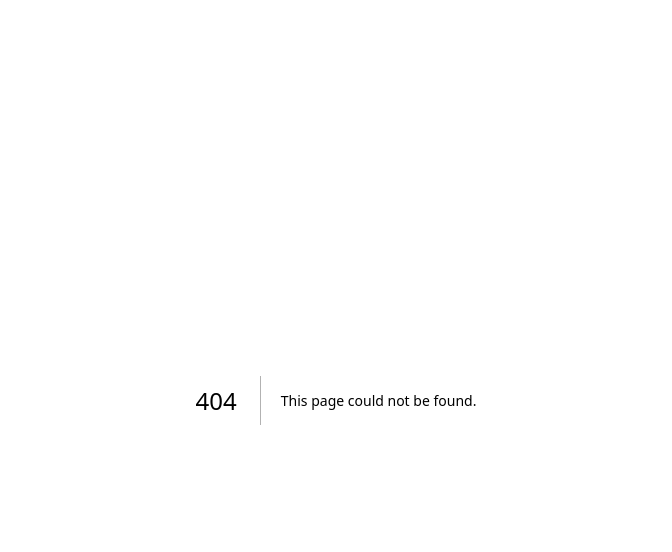
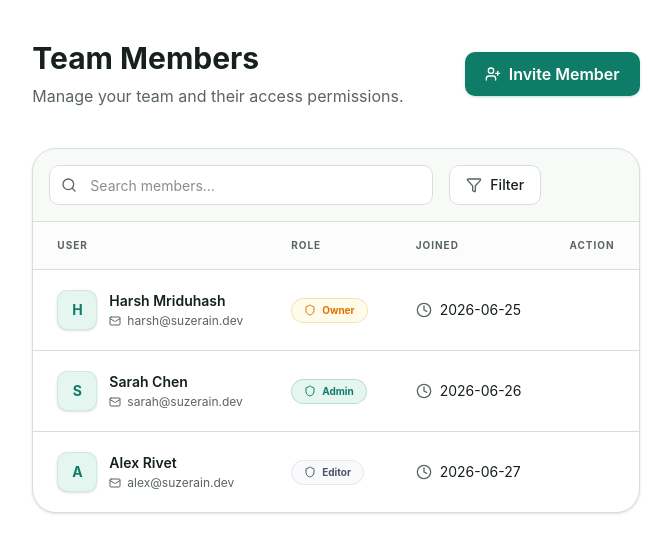
Before and after one commit to harshmriduhash/FlowCanvas, a Next.js app in the folder apps/web/: page /settings/members in a window 1280 px wide. Before the commit this address had no page. Shown: the top 552 px of the page, without its empty margins (304-976 px from the left). Built offline with nearby package versions, Linux system fonts and the light colour scheme.

Commit message:
Creating the Member Management and Invitations page (/settings/members)

```diff
--- /dev/null
+++ b/apps/web/src/app/settings/members/page.tsx
@@ -0,0 +1,155 @@
+"use client";
+
+import { useState } from "react";
+import {
+    UserPlus,
+    MoreHorizontal,
+    Shield,
+    Mail,
+    Clock,
+    Search,
+    Filter
+} from "lucide-react";
+import { cn } from "@/lib/utils";
+
+const MEMBERS = [
+    { id: "1", name: "Harsh Mriduhash", email: "harsh@suzerain.dev", role: "Owner", joined: "2026-06-25", avatar: "H" },
+    { id: "2", name: "Sarah Chen", email: "sarah@suzerain.dev", role: "Admin", joined: "2026-06-26", avatar: "S" },
+    { id: "3", name: "Alex Rivet", email: "alex@suzerain.dev", role: "Editor", joined: "2026-06-27", avatar: "A" }
+];
+
+export default function MembersPage() {
+    const [inviting, setInviting] = useState(false);
+
+    return (
+        <div className="max-w-6xl mx-auto py-10 px-6">
+            <header className="flex items-center justify-between mb-10">
+                <div>
+                    <h1 className="text-3xl font-bold text-ink mb-2">Team Members</h1>
+                    <p className="text-gray-mute">Manage your team and their access permissions.</p>
+                </div>
+                <button
+                    onClick={() => setInviting(true)}
+                    className="h-11 px-5 bg-emerald-600 text-white rounded-xl font-semibold flex items-center gap-2 hover:bg-emerald-800 transition-all shadow-sm shadow-emerald-600/20"
+                >
+                    <UserPlus className="w-4 h-4" />
+                    Invite Member
+                </button>
+            </header>
+
+            <div className="bg-surface border border-border-subtle rounded-3xl overflow-hidden shadow-sm">
+                <div className="p-4 border-b border-border-subtle flex items-center gap-4 bg-surface-muted/50">
+                    <div className="relative flex-1 max-w-sm">
+                        <Search className="absolute left-3 top-1/2 -translate-y-1/2 w-4 h-4 text-gray-mute" />
+                        <input
+                            type="text"
+                            placeholder="Search members..."
+                            className="w-full h-10 pl-10 pr-4 bg-surface border border-border-subtle rounded-xl text-sm outline-none focus:border-emerald-600 transition-all"
+                        />
+                    </div>
+                    <button className="h-10 px-4 border border-border-subtle rounded-xl text-sm font-medium text-ink flex items-center gap-2 hover:bg-surface transition-all bg-surface">
+                        <Filter className="w-4 h-4 text-gray-mute" />
+                        Filter
+                    </button>
+                </div>
+
+                <table className="w-full text-left">
+                    <thead>
+                        <tr className="bg-surface-muted/30 border-b border-border-subtle text-[10px] font-bold text-gray-mute uppercase tracking-widest">
+                            <th className="px-6 py-4">User</th>
+                            <th className="px-6 py-4">Role</th>
+                            <th className="px-6 py-4">Joined</th>
+                            <th className="px-6 py-4 text-right">Action</th>
+                        </tr>
+                    </thead>
+                    <tbody className="divide-y divide-border-subtle">
+                        {MEMBERS.map((member) => (
+                            <tr key={member.id} className="group hover:bg-surface-muted/30 transition-colors">
+                                <td className="px-6 py-5">
+                                    <div className="flex items-center gap-3">
+                                        <div className="w-10 h-10 rounded-xl bg-emerald-50 text-emerald-600 flex items-center justify-center font-bold text-sm border border-emerald-600/10 shadow-sm">
+                                            {member.avatar}
+                                        </div>
+                                        <div>
+                                            <div className="font-semibold text-ink text-sm">{member.name}</div>
+                                            <div className="text-xs text-gray-mute flex items-center gap-1.5 mt-0.5">
+                                                <Mail className="w-3 h-3" />
+                                                {member.email}
+                                            </div>
+                                        </div>
+                                    </div>
+                                </td>
+                                <td className="px-6 py-5">
+                                    <span className={cn(
+                                        "px-3 py-1 rounded-full text-[10px] font-bold border flex items-center w-fit gap-1.5",
+                                        member.role === "Owner" ? "bg-amber-50 text-amber-600 border-amber-600/20" :
+                                            member.role === "Admin" ? "bg-emerald-50 text-emerald-600 border-emerald-600/20" :
+                                                "bg-gray-50 text-gray-600 border-gray-200"
+                                    )}>
+                                        <Shield className="w-3 h-3" />
+                                        {member.role}
+                                    </span>
+                                </td>
+                                <td className="px-6 py-5">
+                                    <div className="text-sm text-ink flex items-center gap-2">
+                                        <Clock className="w-4 h-4 text-gray-mute" />
+                                        {member.joined}
+                                    </div>
+                                </td>
+                                <td className="px-6 py-5 text-right">
+                                    <button className="p-2 text-gray-mute hover:text-ink hover:bg-surface rounded-lg transition-all opacity-0 group-hover:opacity-100">
+                                        <MoreHorizontal className="w-5 h-5" />
+                                    </button>
+                                </td>
+                            </tr>
+                        ))}
+                    </tbody>
+                </table>
+            </div>
+
+            {/* Invite Modal */}
+            {inviting && (
+                <div className="fixed inset-0 z-50 flex items-center justify-center p-6 bg-ink/40 backdrop-blur-sm animate-in fade-in duration-300">
+                    <div className="bg-surface w-full max-w-md rounded-3xl p-8 shadow-2xl border border-border-subtle animate-in zoom-in-95 duration-300">
+                        <div className="w-16 h-16 rounded-2xl bg-emerald-50 text-emerald-600 flex items-center justify-center mb-6 border border-emerald-600/10">
+                            <UserPlus className="w-8 h-8" />
+                        </div>
+                        <h2 className="text-2xl font-bold text-ink mb-2">Invite team member</h2>
+                        <p className="text-gray-mute text-sm mb-8">Collaborate with your team to build better onboarding flows.</p>
+
+                        <div className="space-y-4 mb-8">
+                            <div>
+                                <label className="block text-xs font-bold text-gray-mute uppercase tracking-widest mb-2">Email Address</label>
+                                <input
+                                    type="email"
+                                    placeholder="colleague@company.com"
+                                    className="w-full h-12 px-4 bg-surface-muted border border-border-subtle rounded-xl text-sm outline-none focus:border-emerald-600 transition-all"
+                                />
+                            </div>
+                            <div>
+                                <label className="block text-xs font-bold text-gray-mute uppercase tracking-widest mb-2">Role</label>
+                                <select className="w-full h-12 px-4 bg-surface-muted border border-border-subtle rounded-xl text-sm outline-none focus:border-emerald-600 transition-all appearance-none cursor-pointer">
+                                    <option>Admin</option>
+                                    <option>Editor</option>
+                                    <option>Member</option>
+                                </select>
+                            </div>
+                        </div>
+
+                        <div className="flex gap-3">
+                            <button
+                                onClick={() => setInviting(false)}
+                                className="flex-1 h-12 rounded-xl border border-border-subtle text-sm font-bold text-ink hover:bg-surface-muted transition-all"
+                            >
+                                Cancel
+                            </button>
+                            <button className="flex-1 h-12 rounded-xl bg-emerald-600 text-white text-sm font-bold hover:bg-emerald-800 transition-all shadow-sm shadow-emerald-600/20">
+                                Send Invite
+                            </button>
+                        </div>
+                    </div>
+                </div>
+            )}
+        </div>
+    );
+}
```
